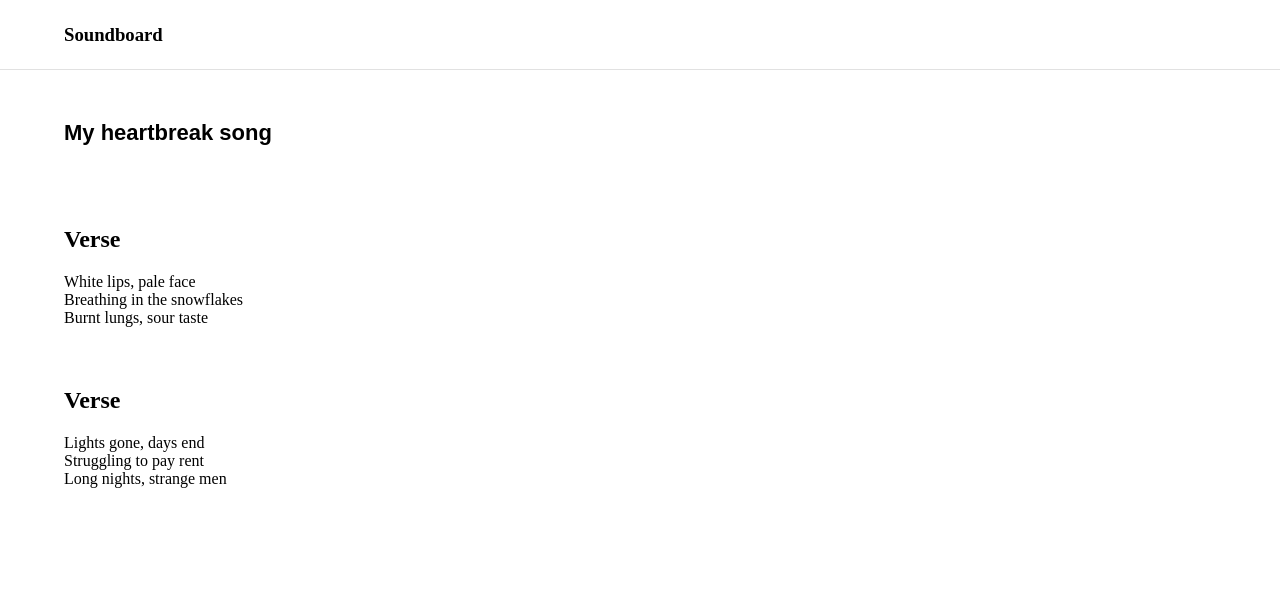
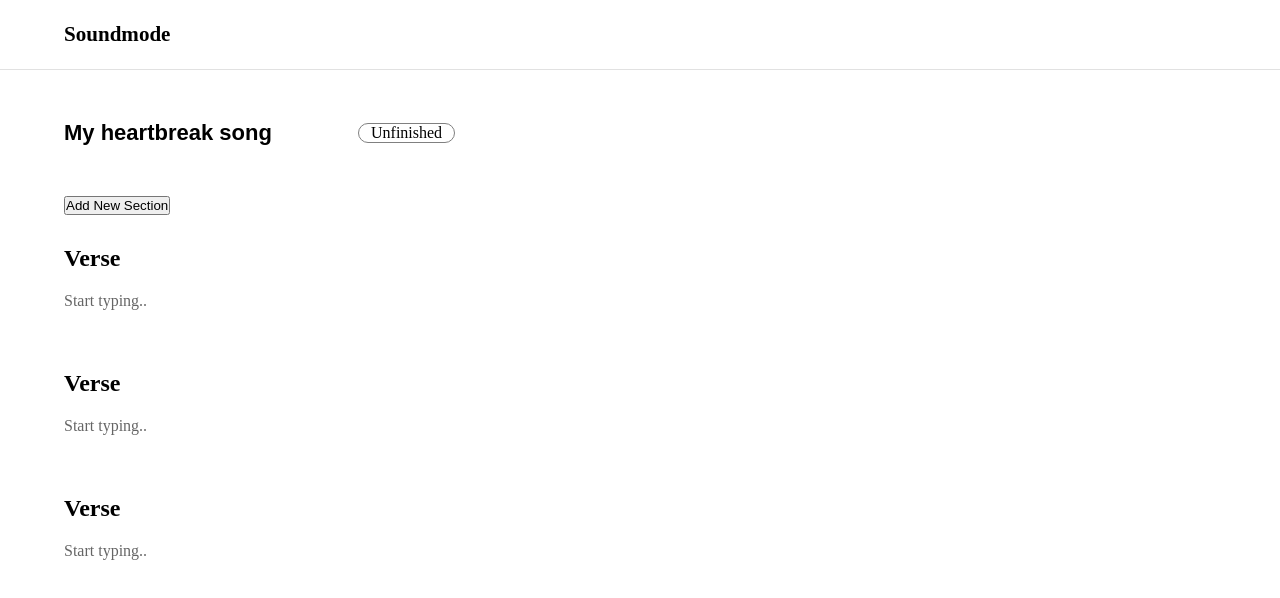
Before and after one commit to emmanuelojiji/write-it-down, a React (Create React App) app: page / in a window 1280 px wide. Shown: the top 598 px of the page. Built offline with nearby package versions, Linux system fonts and the light colour scheme.

Commit message:
Line updates in array

```diff
--- a/src/Components/Editor.js
+++ b/src/Components/Editor.js
@@ -9,6 +9,18 @@ const Editor = () => {
   const [sections, setSections] = useState(sectionsData);
   const [helperVisible, setHelperVisible] = useState(false);
 
+  const handleAddNewSection = () => {
+    console.log("new section");
+    setSections([
+      ...sections,
+      {
+        type: "verse",
+        lines: [],
+        notes: [],
+      },
+    ]);
+  };
+
   console.log(sections);
   return (
     <div className="editor">
@@ -16,6 +28,7 @@ const Editor = () => {
         helperVisible={helperVisible}
         setHelperVisible={setHelperVisible}
       />
+      <div className="project-header">
         <input
           type="text"
           className="project-title"
@@ -23,11 +36,16 @@ const Editor = () => {
           maxLength="50"
           placeholder="Untitled"
         ></input>
-
+        <div className="project-status">Unfinished</div>
+      </div>
+      <button onClick={() => handleAddNewSection()}>Add New Section</button>
       {sections.map((section, index) => (
         <Section
           index={index}
-          onClick={() => setHelperVisible(true)}
+          onClick={() => {
+            setHelperVisible(true);
+            console.log(index);
+          }}
           lines={section.lines}
           section={section}
           sections={sections}
--- a/src/Components/Editor.scss
+++ b/src/Components/Editor.scss
@@ -11,7 +11,21 @@
   font-size: 22px;
   border: 0;
   outline: 0;
-  width: 100%;
   font-weight: bold;
+  width: fit-content;
+}
+
+.project-status {
+  width: fit-content;
+  padding-left: 12px;
+  padding-right: 12px;
+  border: solid 1px grey;
+  border-radius: 500px;
+}
+
+.project-header{
+  display: flex;
+  justify-content:start;
+  align-items: center;
   margin-bottom: 50px;
 }
--- a/src/Components/Header.js
+++ b/src/Components/Header.js
@@ -3,7 +3,7 @@ import "./Header.scss"
 const Header = () => {
   return (
     <header>
-      <h3>Soundboard</h3>
+      <h3>Soundmode</h3>
     </header>
   );
 };
--- a/src/Components/Header.scss
+++ b/src/Components/Header.scss
@@ -5,4 +5,5 @@ header {
   border-bottom: 1px solid #e1e1e1;
   padding-left: 5%;
   padding-right: 5%;
+  font-size: 18px;
 }
--- a/src/Components/Helper.js
+++ b/src/Components/Helper.js
@@ -3,7 +3,7 @@ import "./Helper.scss";
 export const Helper = ({ helperVisible }) => {
   return (
     <aside className={`helper ${helperVisible && "helper-visible"}`}>
-      <h3>helper</h3>
+      <h3>Helper</h3>
     </aside>
   );
 };
--- a/src/Components/Helper.scss
+++ b/src/Components/Helper.scss
@@ -1,4 +1,4 @@
-.helper{
+.helper {
   width: 300px;
   height: 100vh;
   border-left: solid 1px #e1e1e1;
@@ -8,6 +8,8 @@
   top: 0;
   transform: translateX(100%);
   transition: 0.2s ease;
+  padding-top: 50px;
+  padding-left: 50px;
 }
 
 .helper-visible {
--- a/src/Components/Section.js
+++ b/src/Components/Section.js
@@ -1,21 +1,36 @@
 import "./Section.scss";
 import { useEffect, useState } from "react";
 
-export const Section = ({ onClick, lines, sections, section, setSections }) => {
-  const [sectionType, setSectionType] = useState("");
-  const [currentLine, setCurrentLine] = useState(null);
+export const Section = ({
+  onClick,
+  lines,
+  sections,
+  section,
+  setSections,
+  index,
+}) => {
+  const handleLineUpdate = (sectionIndex, newLines, text) => {
+    const splitLines = text.split("\n");
+    const updatedSections = [...sections];
+    updatedSections[sectionIndex].lines = splitLines;
+    setSections(updatedSections);
 
-  const [updatedLine, setUpdatedLine] = useState();
-
-  useEffect(() => {
-    console.log(currentLine);
-  }, [currentLine]);
+    console.log(sections);
+  };
 
   return (
     <div className="section" onClick={onClick}>
       <h2 className="section-type">Verse</h2>
-      <div placeholder="Start typing.." className="lines-input">
-        {lines.map((line, index) => (
+      <div
+        placeholder="Start typing.."
+        className="input-container"
+        contentEditable
+        onInput={(e) => {
+          console.log(e.target.innerText);
+          handleLineUpdate(index, e.target.innerText, e.target.innerText);
+        }}
+      >
+        {/*lines.map((line, index) => (
           <p
             key={index}
             onClick={(e) => {
@@ -31,7 +46,7 @@ export const Section = ({ onClick, lines, sections, section, setSections }) => {
           >
             {line}
           </p>
-        ))}
+          ))*/}
       </div>
     </div>
   );
--- a/src/Components/Section.scss
+++ b/src/Components/Section.scss
@@ -1,6 +1,6 @@
 .section {
   &:hover {
-    background: rgb(248, 248, 248);
+    background: #fafafa;
     padding-left: 30px;
   }
   transition: 0.2s ease-in-out;
@@ -8,9 +8,11 @@
   padding-bottom: 30px;
   cursor: pointer;
 
-  p{
+  p {
     outline: none;
   }
+  width: 50%;
+  border-radius: 2px;
 }
 
 .section-type {
@@ -18,10 +20,11 @@
   user-select: none;
 }
 
-.lines-input {
+.input-container {
   width: 100%;
   background: none;
   outline: none;
+  cursor: text;
 }
 
 /* placeholder code */
--- a/src/Components/sectionsData.js
+++ b/src/Components/sectionsData.js
@@ -1,19 +1,20 @@
 export const sectionsData = [
   {
     type: "verse",
-    lines: [
-      "White lips, pale face",
-      "Breathing in the snowflakes",
-      "Burnt lungs, sour taste",
-    ],
+    lines: [],
     notes: [],
   },
 
   {
     type: "verse",
-    lines: [
-      "Lights gone, days end", "Struggling to pay rent", "Long nights, strange men",
-    ],
+    lines: [],
     notes: [],
   },
+
+  {
+    type: "verse",
+    lines: [],
+    notes: [],
+  },
+
 ];
```
Lines whose indentation alone changed are shown as unchanged.
